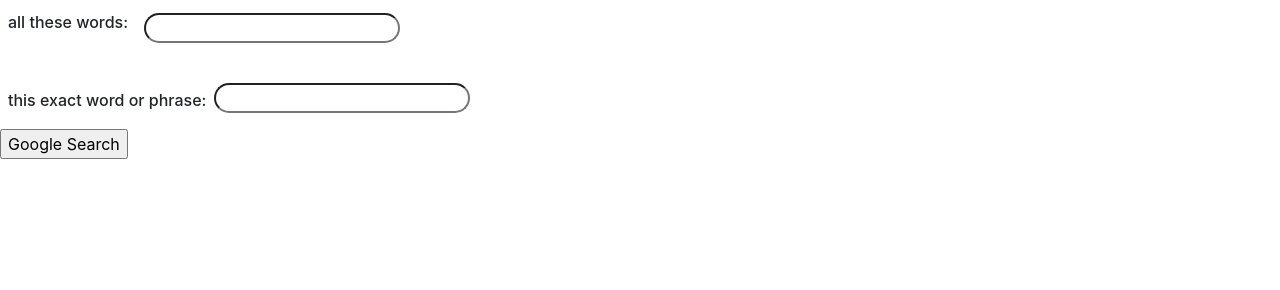
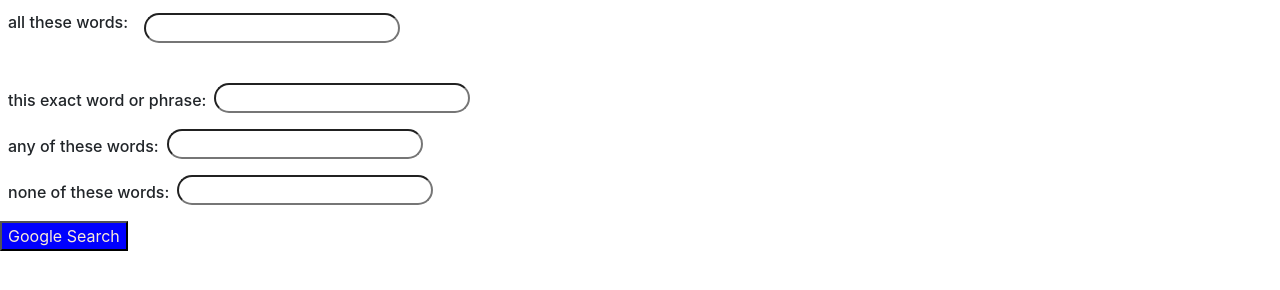
Before and after one commit to TerraFantastic/AltSearch, a plain HTML site: page advancedsearch.html in a window 1280 px wide. Shown: the part 118-408 px from the top of the page. Drawn offline with nearby package versions, Linux system fonts and the light colour scheme.

Commit message:
Finished Features on Assignment 1

```diff
--- a/advancedsearch.html
+++ b/advancedsearch.html
@@ -32,8 +32,26 @@
 
         </div>
 
+        <div class="d-flex flex-row">
+            <h6 class="p-2">any of these words:</h6>
+            <form class="p-2"action="https://www.google.com/search">
+                <p>
+                <input id="searchbar" type="text" name="as_oq">
+                </p>
+
+        </div>
+
+        <div class="d-flex flex-row">
+            <h6 class="p-2">none of these words:</h6>
+            <form class="p-2"action="https://www.google.com/search">
+                <p>
+                <input id="searchbar" type="text" name="as_eq">
+                </p>
+
+        </div>
+
         <p>
-            <input type="submit" value="Google Search">
+            <input id=asearchbutton type="submit" value="Google Search">
         </p>
 
         </form>
--- a/style.css
+++ b/style.css
@@ -7,3 +7,7 @@
 #searchbar {
     border-radius: 25px;
 }
+#asearchbutton {
+    background-color: blue;
+    color: antiquewhite;
+}
```
Also changed, not shown: index.html (+12 -1 lines).
